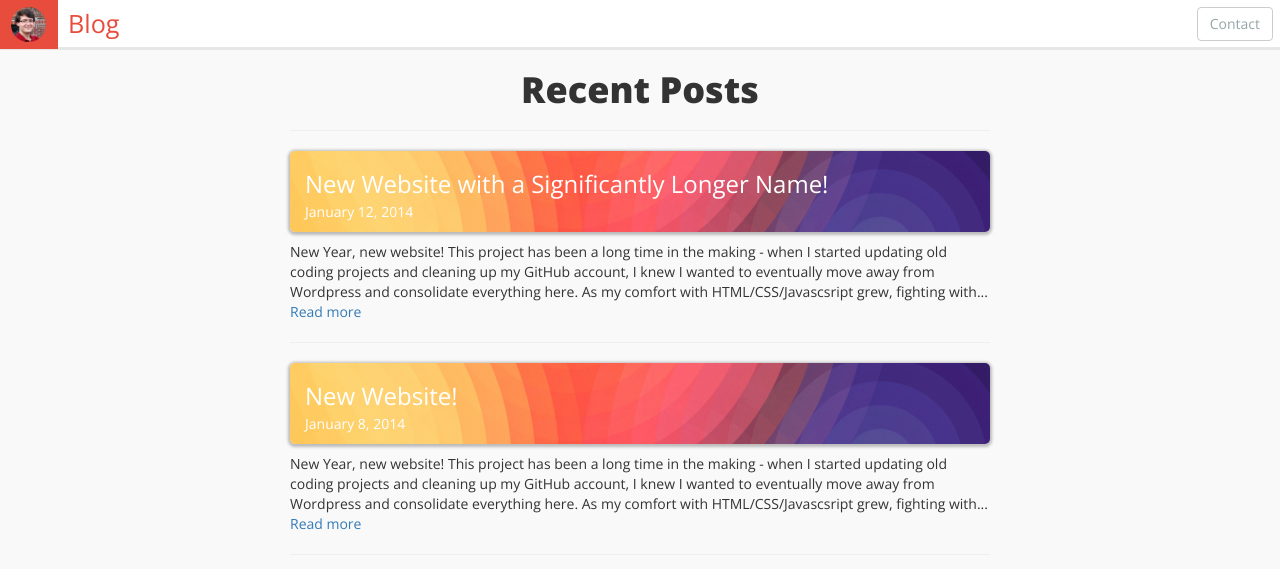
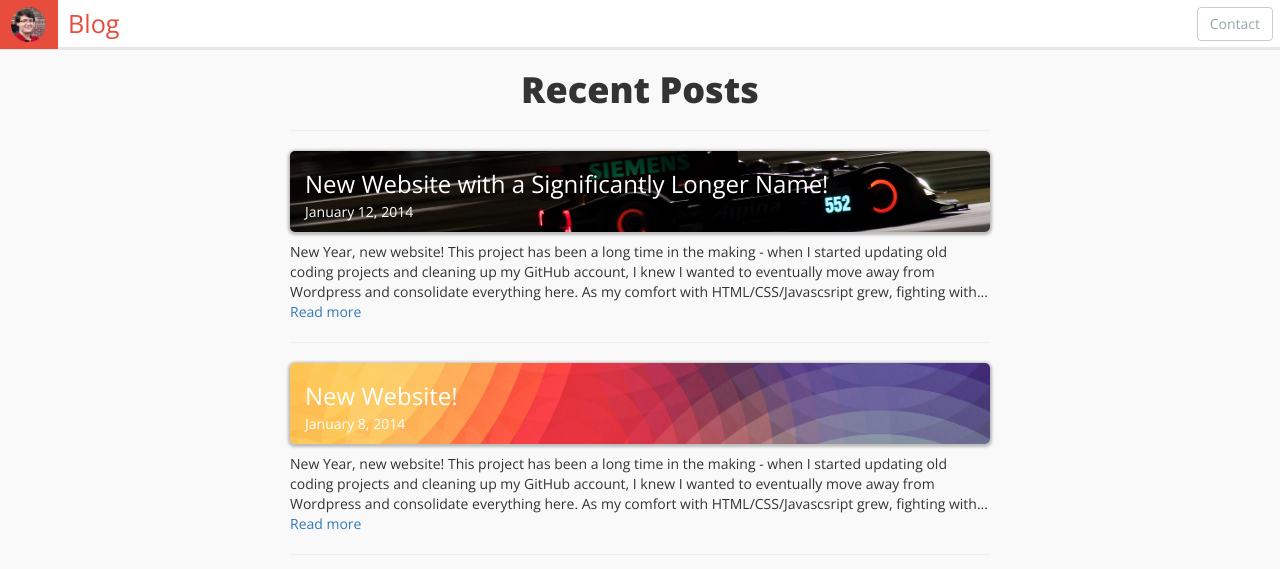
Before and after one commit to brettrowley/brettrowley.github.io, a Jekyll site: the page built from blog/index.html, in a window 1280 px wide. Shown: the top 569 px of the page. Built offline with Jekyll 4.4.1, drawn with Linux system fonts in a browser that asks for light colours.

Commit message:
Image positions

```diff
--- a/_layouts/post.html
+++ b/_layouts/post.html
@@ -45,6 +45,7 @@ h1, h2, h3, h4, h5, h6{
 .jumbotron{
 	background-image: url('img/{{page.created}}.jpg');
 	background-size: cover;
+	background-position: center center !important;
 	background-repeat: no-repeat;
 	background-color: transparent;
 }
--- a/blog/index.html
+++ b/blog/index.html
@@ -39,7 +39,7 @@ h3{
 {% for article in sorted_pages reversed%}
   {% if article.layout == "post" %}
   <div class="post-snip">
-    <a href="{{article.url}}" class="snip-header" style="color: white !important; background-image: url('img/{{article.created}}.jpg'); overflow: hidden; background-size: cover; padding:0 15px; margin-bottom: 10px">
+    <a href="{{article.url}}" class="snip-header" style="color: white !important; background-image: url('img/{{article.created}}.jpg'); overflow: hidden; background-size: cover; background-position: center center; padding:0 15px; margin-bottom: 10px">
     <h3>{{article.headline}}</h3>
     <span class="date" style="color:">{{article.date}}</span>
   </a>
```
Also changed, not shown: blog/img/20140112.jpg.
